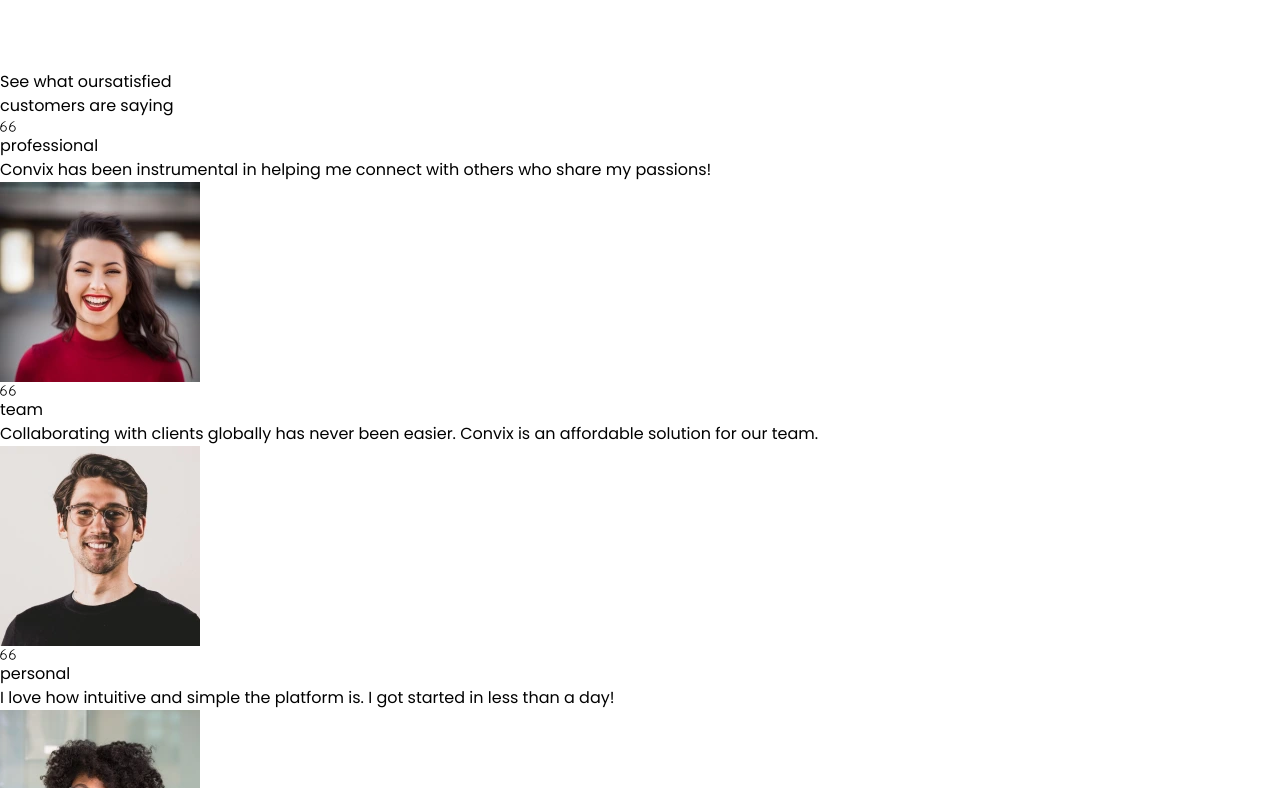
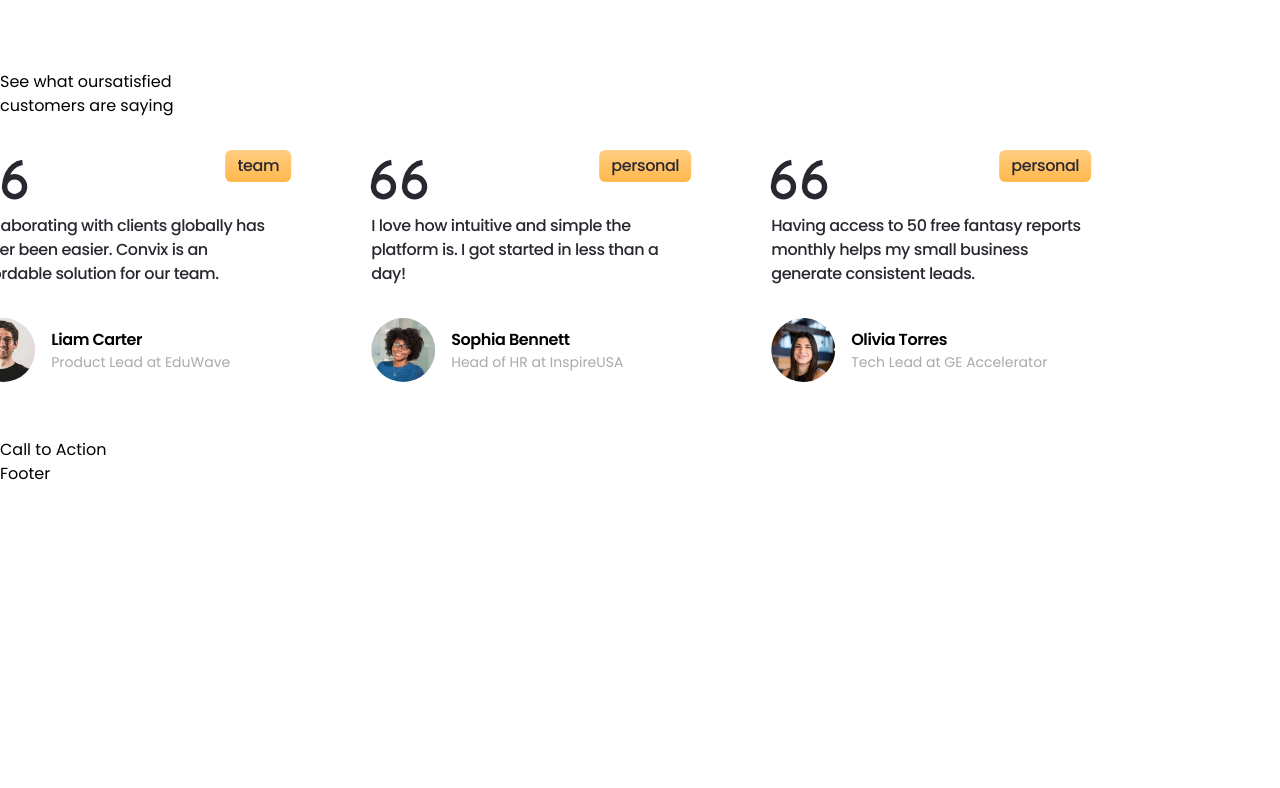
Before and after one commit to SANAPARVEEN-cmd/Convix-Saas-landing-page, a React (Vite) app: page / in a window 1280 px wide. Shown: the part 4092-4880 px from the top of the page. After the commit the page ends 4578 px from the top, so only its background shows below. Built offline with nearby package versions, Linux system fonts and the light colour scheme; a web font is replaced by a local one.

Commit message:
add testimonial section for my page

```diff
--- a/src/sections/Testimonial/Testimonial.jsx
+++ b/src/sections/Testimonial/Testimonial.jsx
@@ -1,16 +1,20 @@
 import { TfiQuoteLeft } from "react-icons/tfi"
 export default function Testimonial({testimonial}) {
   return (
-    <figure>
-      <blockquote>
-        <div>
-          < TfiQuoteLeft />
-          <p>{testimonial.program}</p>
+    <figure className="inline-block bg-white-sha mr-4 px-8 py-8 rounded-2xl w-96">
+      <blockquote className="text-wrap">
+        <div className="flex justify-between items-start mb-2 ">
+          < TfiQuoteLeft className="w-14 h-14 text-primary-500 overflow-visible stroke-[.04rem]"/>
+          <p className="bg-gradient-to-t from-accent-500 to-accent-200 px-3 py-1 rounded-md font-medium text-primary-500 text-small tracking-tight ">{testimonial.program}</p>
         </div>
-        <p>{testimonial.description}</p>
+        <p className="mb-8 font-medium text-primary-500 tracking-tight">{testimonial.description}</p>
 
-        <div>
-          <img src= {testimonial.image}/>
+        <div className="flex items-center gap-x-4 ">
+          <img src= {testimonial.image} alt = {testimonial.name} className="rounded-full h-16 w-16 "/>
+          <div>
+            <cite className="font-semibold not-italic tracking-tight">{testimonial.name}</cite>
+            <p className="text-sm text-primary-50">{testimonial.title}</p>
+          </div>
         </div>
       </blockquote>
     </figure>
--- a/src/sections/Testimonial/Testimonials.jsx
+++ b/src/sections/Testimonial/Testimonials.jsx
@@ -9,9 +9,9 @@
         <br />
         customers are saying
       </h2>
-      <div>
-        <div>
-          <div>
+      <div className="relative ">
+        <div className="mb-6 overflow-hidden whitespace-nowrap bg-white ">
+          <div className="inline-block animate-translate-x-reverse">
             {testimonials.slice(0, 4).map((testimonial) => (
               <Testimonial key={testimonial.name} testimonial={testimonial} />
             ))}
--- a/tailwind.config.js
+++ b/tailwind.config.js
@@ -29,7 +29,16 @@
         "accent-200": "#FFCD82",
 
         "white-shade": "#F6F6F6",
-      }
+      },
+     keyframes: {
+  "translate-x-reverse": {
+    from: { transform: "translateX(0%)" },
+    to: { transform: "translateX(-100%)" },
+  }
+},
+animation: {
+  "translate-x-reverse": "translate-x-reverse 5s linear infinite",
+}
     },
   },
   plugins: [],
```
